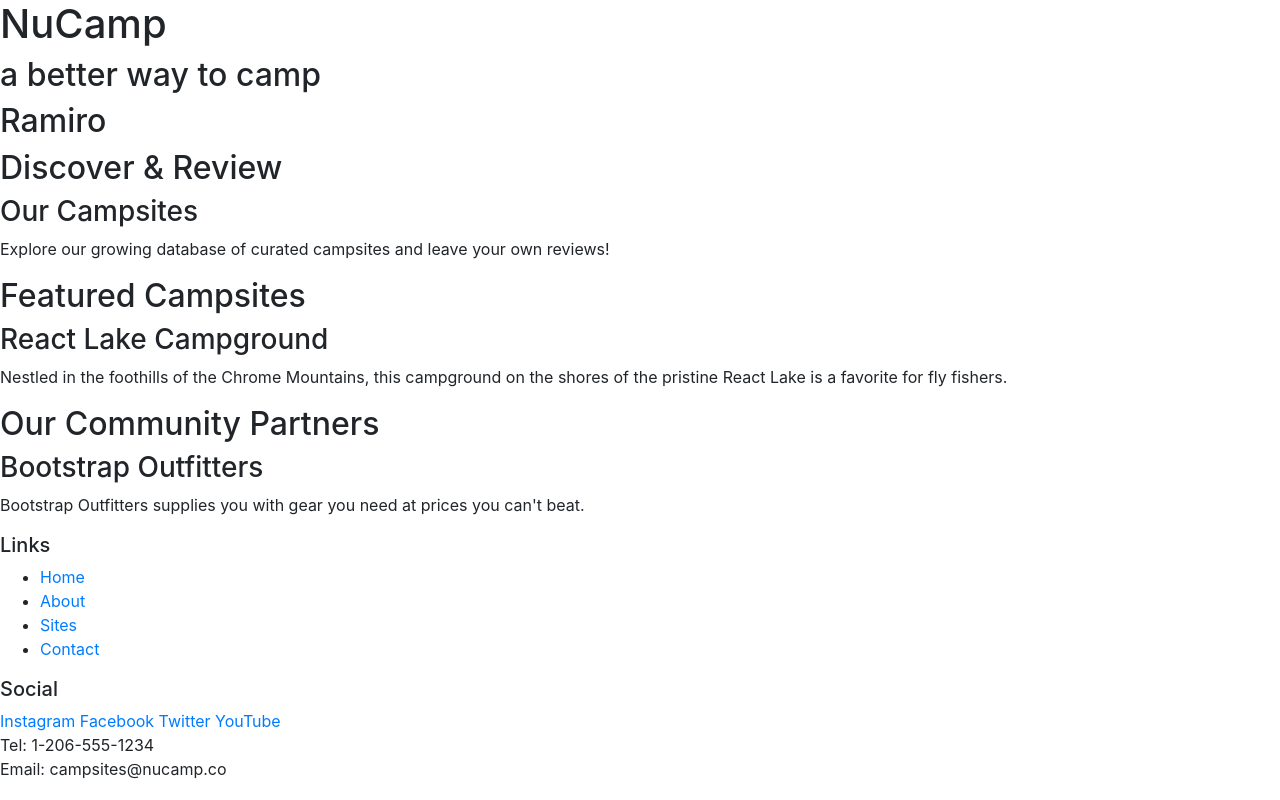
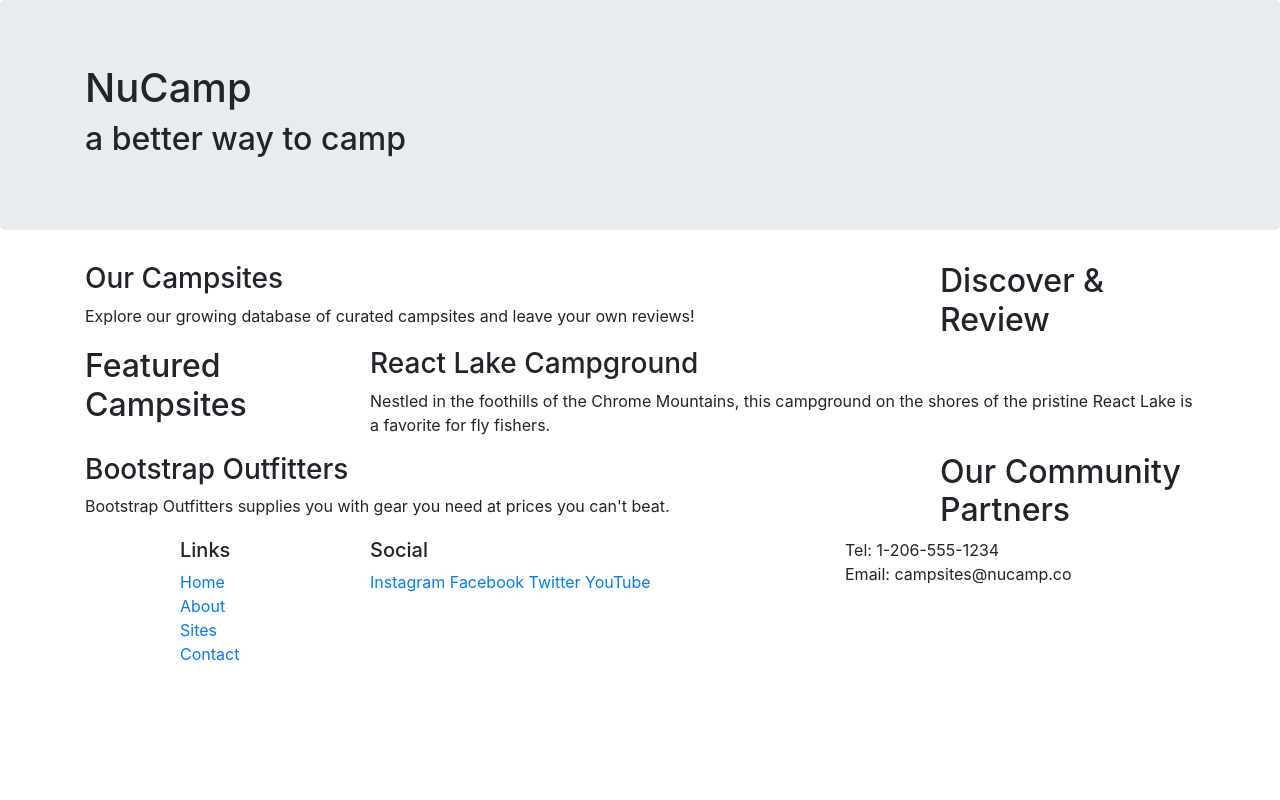
Before and after one commit to ramiromelo/BootstrapStudy, a website: page index.html in a window 1280 px wide. Drawn offline with nearby package versions, Linux system fonts and the light colour scheme.

Commit message:
Bootstrap Grid

```diff
--- a/index.html
+++ b/index.html
@@ -14,54 +14,74 @@
 
 <body>
 
-    <header>
-        <div>
+    <header class="jumbotron">
+        <div class="container">
+            <div class="row">
+                <div class="col">
                     <h1>NuCamp</h1>
                     <h2>a better way to camp</h2>
-            <h2>Ramiro</h2>
-
+                </div>
+            </div>
         </div>
     </header>
 
-    <div>
+
+    <div class="container">
+        <div class="row">
+            <div class="col-sm-4 order-sm-last col-md-3">
                 <h2>Discover & Review</h2>
+            </div>
+            <div class="col">
                 <h3>Our Campsites</h3>
                 <p>Explore our growing database of curated campsites and leave your own reviews!</p>
             </div>
-
-    <div>
+        </div>
+        <div class="row">
+            <div class="col-sm-4 col-md-3">
                 <h2>Featured Campsites</h2>
+            </div>
+            <div class="col">
                 <h3>React Lake Campground</h3>
-        <p>Nestled in the foothills of the Chrome Mountains, this campground on the shores of the pristine React Lake is
-            a favorite for fly fishers.</p>
+                <p>Nestled in the foothills of the Chrome Mountains, this campground on the shores of the pristine React
+                    Lake is a favorite for fly fishers.</p>
             </div>
-
-    <div>
+        </div>
+        <div class="row">
+            <div class="col-sm-4 order-sm-last col-md-3">
                 <h2>Our Community Partners</h2>
+            </div>
+            <div class="col">
                 <h3>Bootstrap Outfitters</h3>
                 <p>Bootstrap Outfitters supplies you with gear you need at prices you can't beat.</p>
             </div>
+        </div>
+    </div>
+
 
     <footer>
-        <div>
+        <div class="container">
+            <div class="row">
+                <div class="col-4 col-sm-2 offset-1">
                     <h5>Links</h5>
-            <ul>
+                    <ul class="list-unstyled">
                         <li><a href="#">Home</a></li>
                         <li><a href="#">About</a></li>
                         <li><a href="#">Sites</a></li>
                         <li><a href="#">Contact</a></li>
                     </ul>
                 </div>
-        <div>
+                <div class="col-6 col-sm-5">
                     <h5>Social</h5>
                     <a href="http://instagram.com/">Instagram</a>
                     <a href="http://facebook.com/">Facebook</a>
                     <a href="http://twitter.com/">Twitter</a>
                     <a href="http://youtube.com/">YouTube</a>
                 </div>
-        <div>
+                <div class="col-sm-4">
                     Tel: 1-206-555-1234<br />
                     Email: campsites@nucamp.co
+                </div>
+            </div>
         </div>
     </footer>
 
```
Lines whose indentation alone changed are shown as unchanged.
